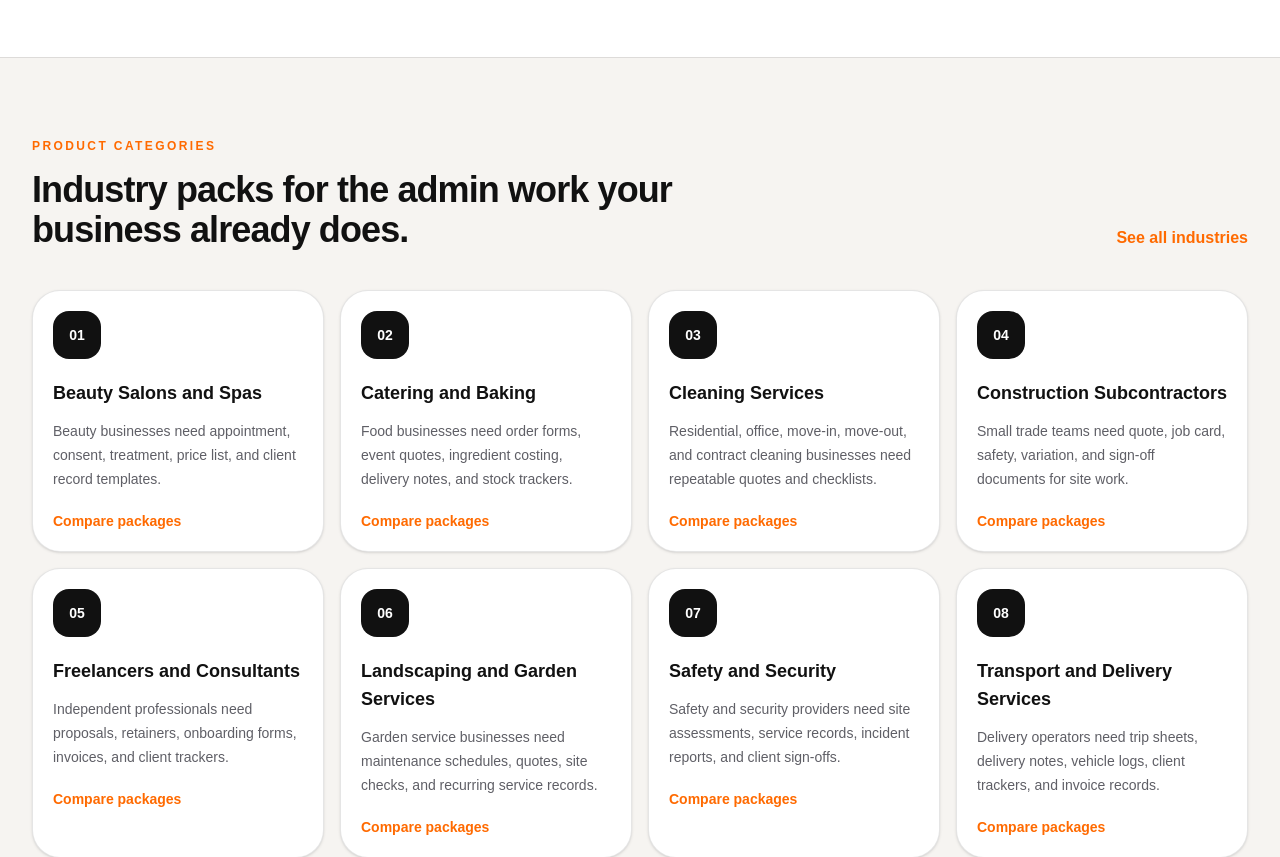
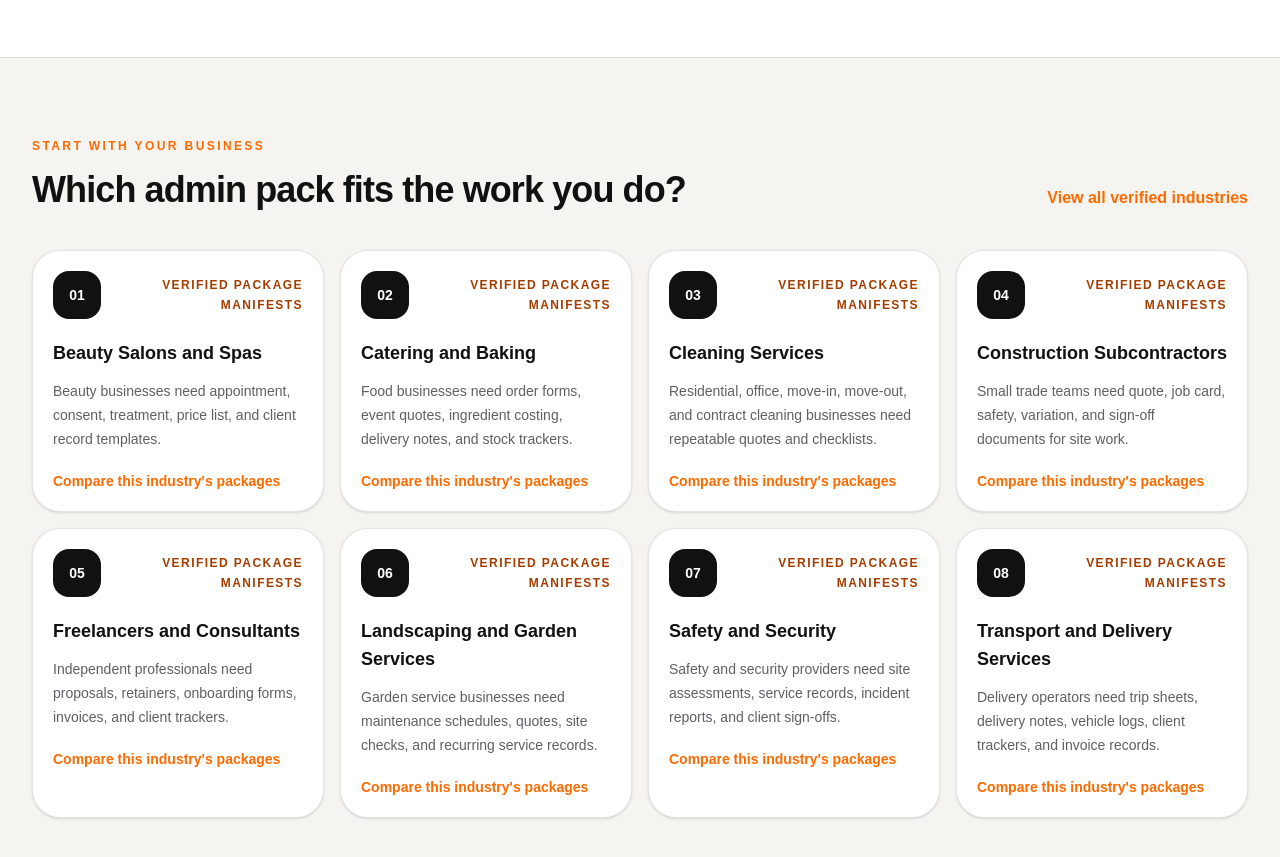
Before and after one commit to dokkitza-web/dokkit, a Next.js app: page / in a window 1280 px wide. Shown: the part 1260-2117 px from the top of the page. Built offline with nearby package versions, Linux system fonts and the light colour scheme; no server answers; the database is empty.

Commit message:
Replace product categories with business section

```diff
--- a/src/app/page.tsx
+++ b/src/app/page.tsx
@@ -255,17 +255,17 @@ export default async function Home() {
           <div className="flex flex-col justify-between gap-5 lg:flex-row lg:items-end">
             <div>
               <p className="text-xs font-black uppercase tracking-[0.2em] text-[#ff6a00]">
-                Product categories
+                Start with your business
               </p>
               <h2 className="mt-4 max-w-3xl text-4xl font-black tracking-tight text-[#111111]">
-                Industry packs for the admin work your business already does.
+                Which admin pack fits the work you do?
               </h2>
             </div>
             <Link
               href="/industries"
               className="font-black text-[#ff6a00] hover:text-[#d95400]"
             >
-              See all industries
+              View all verified industries
             </Link>
           </div>
           <div className="mt-10 grid gap-4 md:grid-cols-2 xl:grid-cols-4">
@@ -275,8 +275,13 @@ export default async function Home() {
                 href={`/industries/${industry.slug}`}
                 className="group rounded-[1.75rem] border border-black/10 bg-white p-5 shadow-sm transition hover:-translate-y-1 hover:border-[#ff6a00] hover:shadow-xl"
               >
-                <div className="mb-5 flex h-12 w-12 items-center justify-center rounded-2xl bg-[#111111] text-sm font-black text-white group-hover:bg-[#ff6a00]">
-                  {industry.rank.toString().padStart(2, "0")}
+                <div className="mb-5 flex items-center justify-between gap-3">
+                  <div className="flex h-12 w-12 shrink-0 items-center justify-center rounded-2xl bg-[#111111] text-sm font-black text-white group-hover:bg-[#ff6a00]">
+                    {industry.rank.toString().padStart(2, "0")}
+                  </div>
+                  <p className="text-right text-xs font-black uppercase leading-5 tracking-[0.12em] text-[#a63d00]">
+                    Verified package manifests
+                  </p>
                 </div>
                 <h3 className="text-lg font-black text-[#111111]">
                   {industry.name}
@@ -285,7 +290,7 @@ export default async function Home() {
                   {industry.summary}
                 </p>
                 <p className="mt-5 text-sm font-black text-[#ff6a00]">
-                  Compare packages
+                  Compare this industry&apos;s packages
                 </p>
               </Link>
             ))}
```
